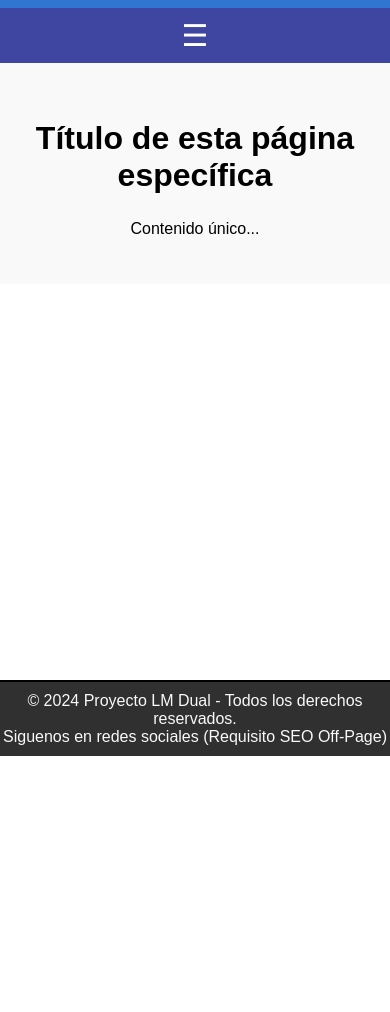
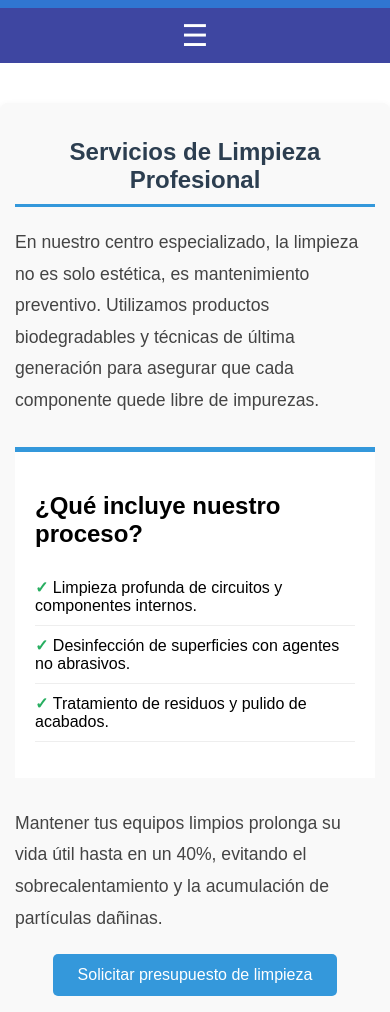
Before and after one commit to AngelSambrano/Proyecto-LM, a plain HTML site: page Limpieza.html in a window 390 px wide. Shown: the part 88-1100 px from the top of the page. Before the commit the page ends 844 px from the top, so only its background shows below. Drawn offline with Linux system fonts and the light colour scheme.

Commit message:
Actualizacion de subpaginas de servicios2

```diff
--- a/Limpieza.html
+++ b/Limpieza.html
@@ -5,6 +5,7 @@
     <meta name="viewport" content="width=device-width, initial-scale=1.0">
     <title>Document</title>
     <link rel="stylesheet" href="Styles/index.css">
+    <link rel="stylesheet" href="Styles/servicios2.css">
 </head>
 <body>
 
@@ -35,14 +36,25 @@
         </nav>
     </header>
 
-    <main>
-        <section class="contenedor-principal">
-            <div class="bloque-contenido">
-                <h1>Título de esta página específica</h1>
-                <p>Contenido único...</p>
-            </div>
-        </section>
-    </main>
+<main>
+    <section class="contenido-servicio">
+        <h1>Servicios de Limpieza Profesional</h1>
+        <p>En nuestro centro especializado, la limpieza no es solo estética, es mantenimiento preventivo. Utilizamos productos biodegradables y técnicas de última generación para asegurar que cada componente quede libre de impurezas.</p>
+
+        <div class="detalles">
+            <h2>¿Qué incluye nuestro proceso?</h2>
+            <ul>
+                <li>Limpieza profunda de circuitos y componentes internos.</li>
+                <li>Desinfección de superficies con agentes no abrasivos.</li>
+                <li>Tratamiento de residuos y pulido de acabados.</li>
+            </ul>
+        </div>
+
+        <p>Mantener tus equipos limpios prolonga su vida útil hasta en un 40%, evitando el sobrecalentamiento y la acumulación de partículas dañinas.</p>
+
+        <a href="Contacto.html" class="boton">Solicitar presupuesto de limpieza</a>
+    </section>
+</main>
 
     <footer>
         <div class="footer-info">
--- /dev/null
+++ b/Styles/servicios2.css
@@ -0,0 +1,80 @@
+.contenido-servicio {
+    max-width: 1000px;
+    margin: 40px auto;
+    padding: 20px;
+    background-color: #f9f9f9;
+    border-radius: 8px;
+    box-shadow: 0 4px 8px rgba(0,0,0,0.1);
+    animation: fadeInPage 1.2s ease-out;
+}
+
+.contenido-servicio h1 {
+    color: #2c3e50;
+    text-align: center;
+    border-bottom: 3px solid #3498db;
+    padding-bottom: 10px;
+}
+
+.contenido-servicio p {
+    line-height: 1.8;
+    color: #444;
+    font-size: 1.1rem;
+    margin-bottom: 20px;
+}
+
+.detalles {
+    background-color: #ffffff;
+    padding: 20px;
+    border-left: 5px solid #3498db;
+    margin: 30px 0;
+}
+
+.detalles ul {
+    list-style: none;
+    padding-left: 0;
+}
+
+.detalles ul li {
+    padding: 10px 0;
+    border-bottom: 1px inset #eee;
+}
+
+.detalles ul li::before {
+    content: "✓ ";
+    color: #27ae60;
+    font-weight: bold;
+}
+
+
+.boton {
+    display: inline-block;
+    padding: 12px 25px;
+    background-color: #3498db;
+    color: white;
+    text-decoration: none;
+    border-radius: 5px;
+    transition: background 0.3s;
+    display: block;
+    width: fit-content;
+    margin: 20px auto;
+}
+
+.boton:hover {
+    background-color: #2980b9;
+}
+
+
+@media (max-width: 600px) {
+    .contenido-servicio {
+        padding: 15px;
+    }
+
+    .contenido-servicio h1 {
+        font-size: 1.5rem;
+    }
+
+    .detalles {
+        border-left: none;
+        border-top: 5px solid #3498db;
+    }
+}
```
Also changed, not shown: HTML7.html (deleted, +0 -56 lines), HTML8.html (deleted, +0 -56 lines), Mejoras.html (+21 -7 lines), Reemplazo.html (+19 -8 lines), Robots.txt (added).
